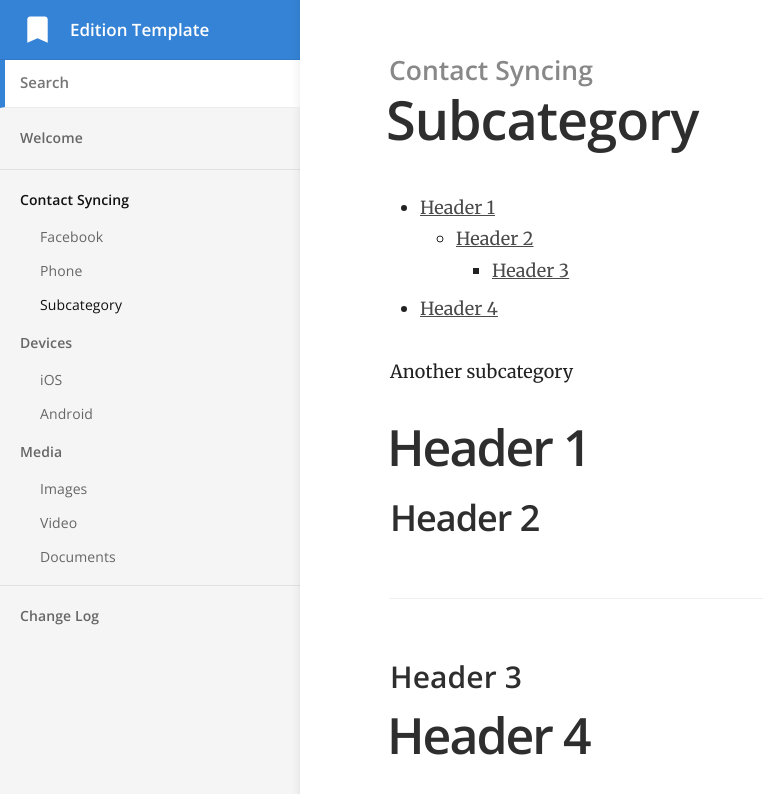
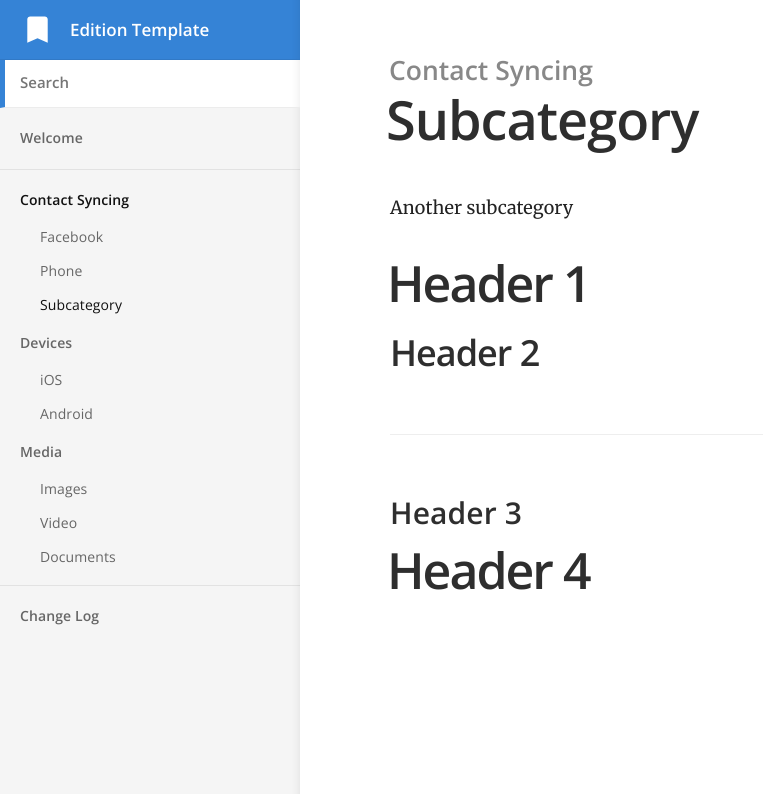
Before and after one commit to wzorgdrager/wzorgdrager.github.io, a Jekyll site: the page built from _docs/contact-syncing/test/another.md, in a window 1280 px wide. Shown: the top 794 px of the page, without its empty margins (0-763 px from the left). Built offline with Jekyll 4.4.1, drawn with Linux system fonts in a browser that asks for light colours; the table of contents is made by our own code.

Commit message:
Update default.html

```diff
--- a/_layouts/default.html
+++ b/_layouts/default.html
@@ -53,7 +53,14 @@
 							<a href="{{ site.baseurl }}{{ items.first.url }}">{{ group.name }}</a>
 							<ul>
 								{% for item in items %}
-									<li class="nav-item {% if item.url == page.url %}current{% endif %}"><a href="{{ site.baseurl }}{{ item.url }}">{{ item.title }}</a></li>
+									<li class="nav-item {% if item.url == page.url %}current{% endif %}">
+										<a href="{{ site.baseurl }}{{ item.url }}">{{ item.title }}</a>
+										{% if site.toc.enabled %}
+                                							{% if page.url == post.url %}
+                                    								{% include toc.html html=content h_min=site.toc.h_min h_max=site.toc.h_max %}
+                                							{% endif %}
+                            							{% endif %}
+									</li>
 								{% endfor %}
 							</ul>
 						</li>
@@ -75,7 +82,7 @@
 				<h3>{{ page.title }}</h3>
 			</div>
 			<article class="content">
-				{{ content | toc }}
+				{{ content }}
 			</article>
 		</section>
 
```
